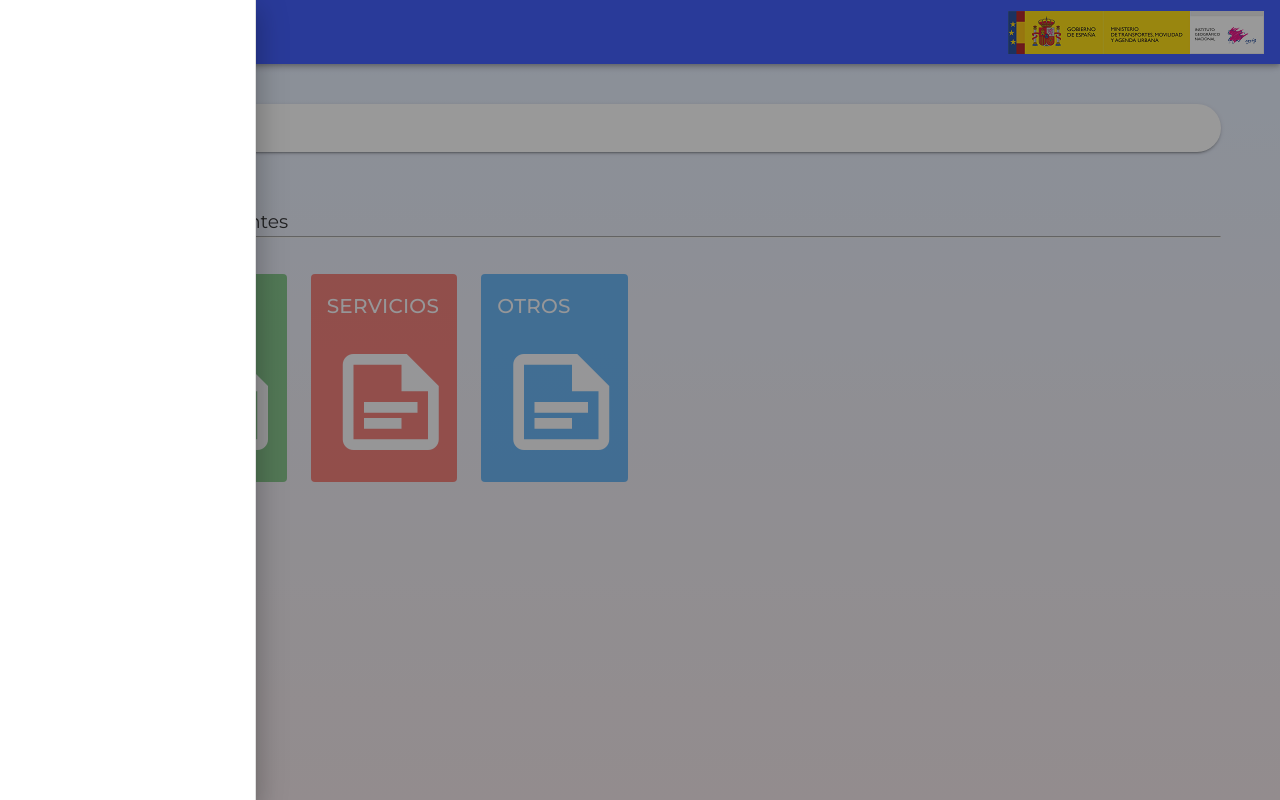
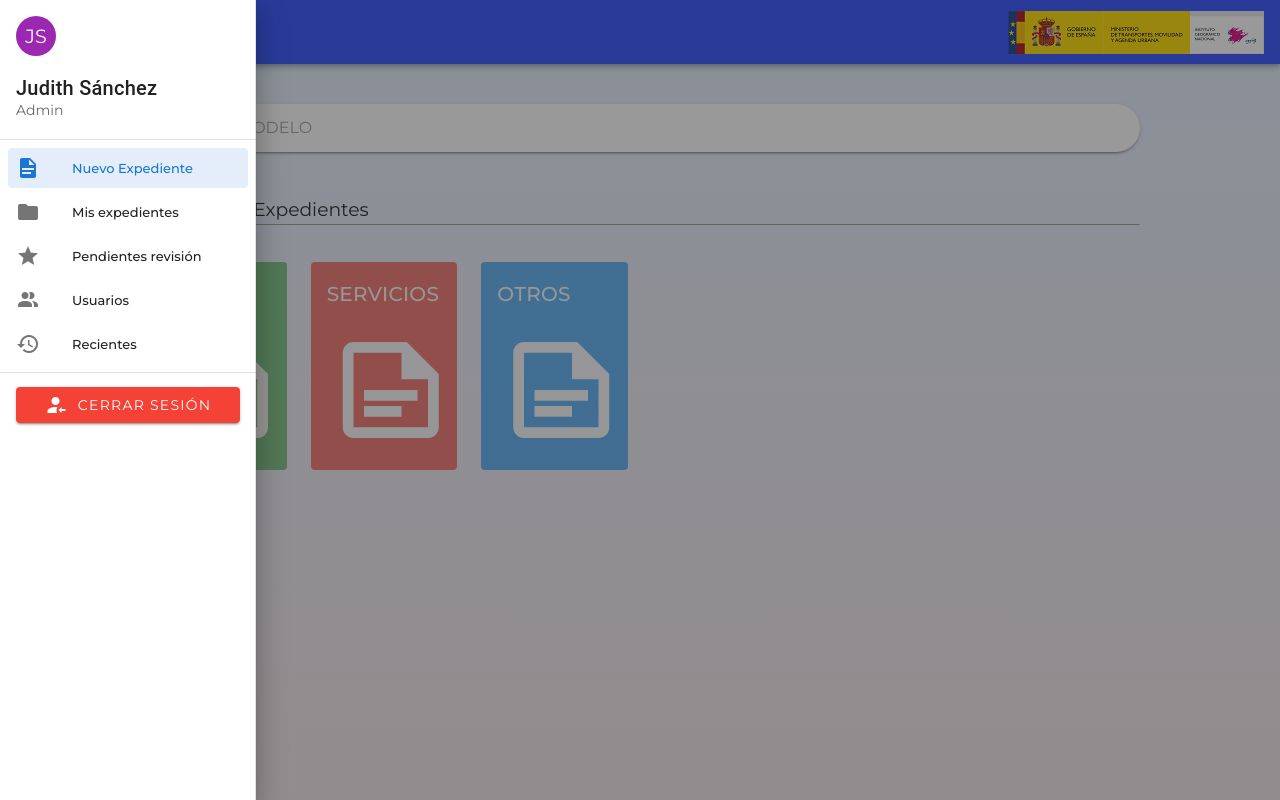
Before and after one commit to rruiztorres/expwizard, a Vue app: page /dashboard in a window 1280 px wide. Both pictures are taken after a click on the button 28 px from the left and 32 px from the top of the page. Built offline with nearby package versions, Linux system fonts and the light colour scheme.

Commit message:
bug calculo porcentajes solucionado

```diff
--- a/src/components/Selector.vue
+++ /dev/null
@@ -1,77 +0,0 @@
-<template>
-    <div>
-        <br/>
-        <h3>Modelos de Expedientes</h3>
-        <hr/>
-        <br/>
-        <v-row class="row">
-            <v-col cols="12" sm="6" md="4" lg="2">
-                <v-card color="green" dark class="selection" @click="selectTipo()" elevation="0">
-                    <v-card-title>PCAP</v-card-title>
-                    <v-card-text>
-                        <v-icon class="iconSel">mdi-note-text-outline</v-icon>
-                    </v-card-text>
-                </v-card>
-            </v-col>
-            <v-col cols="12" sm="6" md="4" lg="2">
-                <v-card color="red" dark class="selection" elevation="0">
-                    <v-card-title>SERVICIOS</v-card-title>
-                    <v-card-text>
-                        <v-icon class="iconSel">mdi-note-text-outline</v-icon>
-                    </v-card-text>
-                </v-card>
-            </v-col>
-            <v-col cols="12" sm="6" md="4" lg="2">
-                <v-card color="blue" dark class="selection" elevation="0">
-                    <v-card-title>OTROS</v-card-title>
-                    <v-card-text>
-                        <v-icon class="iconSel">mdi-note-text-outline</v-icon>
-                    </v-card-text>
-                </v-card>
-            </v-col>
-        </v-row>
-    </div>
-</template>
-
-<script>
-    export default {
-        name: 'Selector',
-
-        data(){
-            return {
-
-            }
-        },
-
-        methods:{
-            selectTipo(tipoExp){
-                this.$emit("tipoExp", tipoExp)
-            }
-        }
-    }
-
-</script>
-
-<style scoped>
-h1, h2, h3, h4 {
-    font-weight: 400;
-}
-
-
-.selection{
-    opacity: 0.7;
-}
-.selection:hover{
-    opacity: 1;
-    box-shadow: 0px 1px 4px 1px grey !important;
-}
-
-.row{
-    width: 80vw;
-    margin: 0 auto;
-}
-
-.iconSel {
-    font-size: 8rem !important;
-}
-</style>
--- a/src/components/SuministroAbierto/PresupuestoAnualidades.vue
+++ b/src/components/SuministroAbierto/PresupuestoAnualidades.vue
@@ -221,16 +221,16 @@
     <h3>4.- Valor Estimado</h3>
     <h5>4.1 Importe del valor estimado del contrato</h5>
     <v-row>
-      <v-col cols="12" md="5">
+      <v-col cols="12" md="4">
         <v-text-field
-          label="Importe máx. por modificaciones previstas sin IVA (€)"
+          label="Importe máx. por modificaciones"
           filled
           type="number"
           v-model="datos.maxModificacionesPrevistas"
         >
         </v-text-field>
       </v-col>
-      <v-col cols="12" md="7">
+      <v-col cols="12" md="8">
         <v-simple-table class="dataTable">
           <caption class="caption"><b>Importe del valor estimado del contrato</b></caption>
           <thead>
@@ -386,13 +386,13 @@
     <!-- 8 INCOMPATIBILIDADES PARA LA LICITACIÓN -->
     <h3>8.- Incompatibilidades para la licitación</h3>
     <v-row class="rowGroup">
-      <v-col cols="12" md="4">
-        <i>
-          Participación en la licitación de las empresas que hubieran participado previamente en la
+      <v-col cols="12">
+        <h5 class="subtitle">
+          8.1.- Participación en la licitación de las empresas que hubieran participado previamente en la
           elaboración de las especificaciones técnicas o de los documentos preparatorios del contrato
           o hubieran asesorado al órgano de contratación durante la preparación del procedimiento de
           contratación [artículo 70.1 LCSP]
-        </i>
+        </h5>
       </v-col>
 
       <v-col cols="12" md="4">
@@ -403,7 +403,7 @@
           </v-radio-group>
       </v-col>
 
-      <v-col cols="12" md="4" v-if="datos.participacionEmpresas === 'si tiene'">
+      <v-col cols="12" md="8" v-if="datos.participacionEmpresas === 'si tiene'">
         <h5>Empresas que deben ser excluidas de dicha licitación:</h5>
         <v-textarea filled auto-grow v-model="datos.empresasExcluidas"></v-textarea>
       </v-col>
@@ -459,7 +459,7 @@ export default {
         divisionLotes: undefined,
         divisionNoPosible: undefined,
         divisionPosibleDivisible: undefined,
-        justificacionNoDivisionLotes: undefined,
+        justificacionNoDivisionLotes: '',
         identificacionLotes: undefined,
 
         //SECCION 6
@@ -484,9 +484,9 @@ export default {
         datos.presupuestoBaseLicitacionIVA = (this.datos.presupuestoBaseLicitacion * 0.21).toFixed(2)
         datos.presupuestoBaseLicitacionTotal = ((parseFloat(this.datos.presupuestoBaseLicitacion)) + (parseFloat(this.datos.presupuestoBaseLicitacionIVA))).toFixed(2),
         datos.totalCostes = this.datos.presupuestoBaseLicitacion;
-          datos.costesDirectos = parseFloat((parseFloat(this.datos.totalCostes)/1.19).toFixed(2));
-          datos.costesGenerales = parseFloat((this.datos.costesDirectos * 0.13).toFixed(3));
-          datos.beneficioIndustrial = parseFloat((this.datos.costesDirectos * 0.06).toFixed(3));
+          datos.costesDirectos = parseFloat((this.datos.totalCostes / 1.19).toFixed(2));
+          datos.costesGenerales = parseFloat((datos.costesDirectos * 0.12999999).toFixed(2));
+          datos.beneficioIndustrial = parseFloat((datos.costesDirectos * 0.05999999).toFixed(2));
 
 
 
@@ -510,6 +510,7 @@ export default {
     initialize(){
       if(this.datosGuardados !== undefined){
         this.datos = this.datosGuardados
+        console.log(this.datos)
       }
     },
 
--- /dev/null
+++ b/src/components/common/Selector.vue
@@ -0,0 +1,117 @@
+<template>
+    <div>
+        <v-row class="searchBar">
+          <v-col cols="12">
+            <v-text-field
+            v-model="textoBuscar"
+            solo rounded placeholder="BUSCAR MODELO"></v-text-field>
+          </v-col>
+        </v-row>
+
+        <v-row>
+            <v-col cols="12">
+                <h3>Modelos de Expedientes</h3>
+                <hr/>
+            </v-col>
+        </v-row>
+
+        <v-row class="row">
+            <v-col
+            v-if="resBusqueda('PCAP')"
+            cols="12" sm="6" md="4" lg="2">
+                <v-card
+                color="green" dark class="selection" @click="selectTipo()" elevation="0">
+                    <v-card-title>PCAP</v-card-title>
+                    <v-card-text>
+                        <v-icon class="iconSel">mdi-note-text-outline</v-icon>
+                    </v-card-text>
+                </v-card>
+            </v-col>
+            <v-col
+            v-if="resBusqueda('SERVICIOS')"
+            cols="12" sm="6" md="4" lg="2">
+                <v-card
+                color="red" dark class="selection" elevation="0">
+                    <v-card-title>SERVICIOS</v-card-title>
+                    <v-card-text>
+                        <v-icon class="iconSel">mdi-note-text-outline</v-icon>
+                    </v-card-text>
+                </v-card>
+            </v-col>
+            <v-col
+            v-if="resBusqueda('OTROS')"
+            cols="12" sm="6" md="4" lg="2">
+                <v-card
+                color="blue" dark class="selection" elevation="0">
+                    <v-card-title>OTROS</v-card-title>
+                    <v-card-text>
+                        <v-icon class="iconSel">mdi-note-text-outline</v-icon>
+                    </v-card-text>
+                </v-card>
+            </v-col>
+        </v-row>
+    </div>
+</template>
+
+<script>
+    export default {
+        name: 'Selector',
+
+        data(){
+            return {
+                textoBuscar: '',
+            }
+        },
+
+        methods:{
+            selectTipo(tipoExp){
+                this.$emit("tipoExp", tipoExp)
+            },
+
+            resBusqueda(componente){
+                console.log("buscando...")
+                this.coincidencia = this.textoBuscar.indexOf(componente);
+                console.log(this.coincidencia, componente)
+
+                return true
+            }
+        }
+    }
+
+</script>
+
+<style scoped>
+h1, h2, h3, h4 {
+    font-weight: 400;
+}
+
+.selection{
+    opacity: 0.7;
+}
+.selection:hover{
+    opacity: 1;
+    box-shadow: 0px 1px 4px 1px grey !important;
+}
+
+.row{
+    width: 80vw;
+    margin: 0 auto;
+}
+
+.iconSel {
+    font-size: 8rem !important;
+}
+
+.searchBar {
+    margin-top: 1rem;
+    height: 5rem;
+}
+
+.searchTitle{
+    height: 100%;
+}
+
+.searchTitle > * {
+    margin-top: 0.8rem;
+}
+</style>
--- /dev/null
+++ b/src/components/common/UserMenu.vue
@@ -0,0 +1,95 @@
+<template>
+    <div>
+        <v-list>
+            <v-list-item>
+            <v-list-item-avatar>
+                <v-avatar
+                :color="userColor"
+                size="52"
+                >
+                <span class="whiteText">{{userInitials}}</span>
+                </v-avatar>
+            </v-list-item-avatar>
+            </v-list-item>
+
+            <v-list-item link>
+            <v-list-item-content>
+                <v-list-item-title class="text-h6">
+                {{userNombre}}
+                </v-list-item-title>
+                <v-list-item-subtitle>{{userRole}}</v-list-item-subtitle>
+            </v-list-item-content>
+            </v-list-item>
+        </v-list>
+
+        <v-divider></v-divider>
+        <v-list
+            nav
+            dense
+        >
+            <v-list-item-group
+            v-model="selectedItem"
+            color="primary"
+            >
+                <v-list-item
+                    v-for="(item, i) in items"
+                    :key="i"
+                >
+                    <v-list-item-icon>
+                    <v-icon v-text="item.icon"></v-icon>
+                    </v-list-item-icon>
+
+                    <v-list-item-content>
+                    <v-list-item-title v-text="item.text"></v-list-item-title>
+                    </v-list-item-content>
+                </v-list-item>
+            </v-list-item-group>
+        </v-list>
+
+        <v-divider></v-divider>
+        <v-list>
+            <v-list-item>
+                <v-btn class="whiteText" dark color="red" width="100%"><v-icon class="logoutIcon">mdi-account-arrow-left</v-icon>Cerrar Sesión</v-btn>
+            </v-list-item>
+        </v-list>
+    </div>
+</template>
+
+<script>
+    export default {
+        name: 'UserMenu',
+        data(){
+            return {
+                //VARIABLES DE USUARIO
+                userNombre: 'Judith Sánchez',
+                userInitials: 'JS',
+                userRole: 'Admin',
+                userColor: 'purple',
+
+
+                //MENU CONTROL
+                selectedItem: 0,
+                items: [
+                    { text: 'Nuevo Expediente', icon: 'mdi-file-document' },
+                    { text: 'Mis expedientes', icon: 'mdi-folder' },
+                    { text: 'Pendientes revisión', icon: 'mdi-star' },
+                    { text: 'Usuarios', icon: 'mdi-account-multiple' },
+                    { text: 'Recientes', icon: 'mdi-history' },
+                ],
+            }
+        }
+    }
+</script>
+
+<style scoped>
+
+    .whiteText{
+        font-weight: 400;
+        color:white;
+        font-size: 1.2rem;
+    }
+
+    .logoutIcon {
+        margin-right: 0.5rem;
+    }
+</style>
--- a/src/views/Dashboard.vue
+++ b/src/views/Dashboard.vue
@@ -16,8 +16,9 @@
       fixed
       temporary
     >
-      <!--  -->
+      <UserMenu></UserMenu>
     </v-navigation-drawer>
+
     <v-main class="grey lighten-2 mainApp">
       <v-container v-if="selector === false">
         <SuministroAbierto @back="verSeleccion">
@@ -25,12 +26,6 @@
       </v-container>
 
       <v-container v-else>
-        <v-row class="searchBar">
-          <v-col cols="12">
-            <v-text-field solo rounded placeholder="BUSCAR"></v-text-field>
-          </v-col>
-        </v-row>
-
         <v-row>
           <v-col cols="12">
             <Selector
@@ -44,11 +39,16 @@
 </template>
 
 <script>
+import UserMenu from "@/components/common/UserMenu"
 import SuministroAbierto from "@/components/SuministroAbierto/SuministroAbierto"
-import Selector from '../components/Selector.vue'
+import Selector from "@/components/common/Selector"
 
   export default {
-    components: {SuministroAbierto, Selector},
+    components: {
+      UserMenu,
+      SuministroAbierto,
+      Selector
+    },
 
     data () {
         return {
@@ -109,17 +109,4 @@ import Selector from '../components/Selector.vue'
         box-shadow: 1px 1px 8px 1px black;
     }
 
-    .searchBar {
-      margin-top: 1rem;
-      height: 5rem;
-    }
-
-    .searchTitle{
-      height: 100%;
-    }
-
-    .searchTitle > * {
-      margin-top: 0.8rem;
-    }
-
 </style>
```
